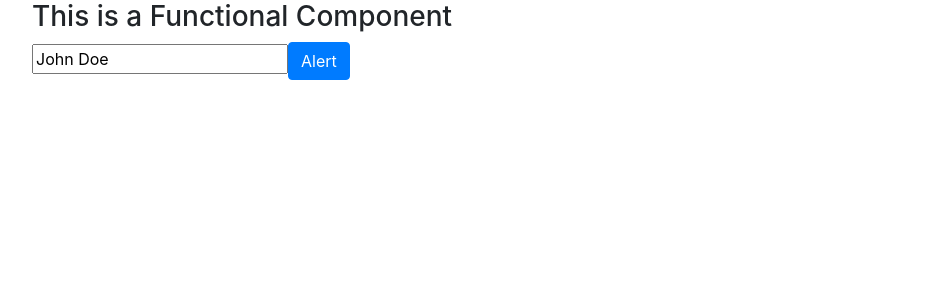
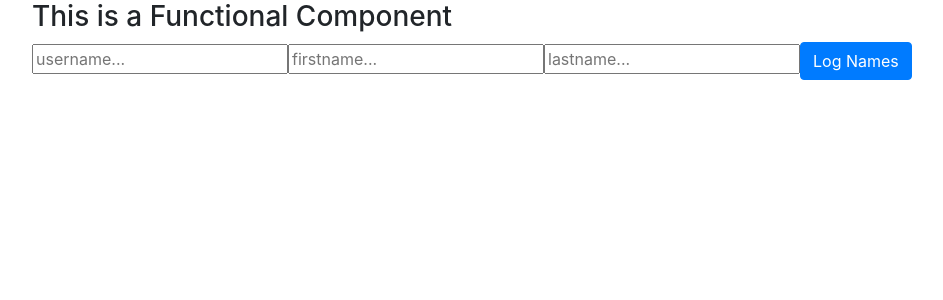
Before and after one commit to nictengkk/react-hooks-demo, a React (Create React App) app: page / in a window 1280 px wide. Shown: the top 300 px of the page, without its empty margins (53-996 px from the left). Built offline with nearby package versions, Linux system fonts and the light colour scheme.

Commit message:
Add code examples for scenario 3

```diff
--- a/src/App.js
+++ b/src/App.js
@@ -1,11 +1,11 @@
 import React, { Component } from "react";
-import Example2After from "./components/Scenario2/Example2After";
+import Example3After from "./components/Scenario3/Example3After";
 
 class App extends Component {
   render() {
     return (
       <div className="container">
-        <Example2After />
+        <Example3After />
       </div>
     );
   }
--- /dev/null
+++ b/src/components/Scenario3/Example3After.jsx
@@ -0,0 +1,53 @@
+import React, {useState} from "react";
+
+function Example3After() {
+  const [userName, setUsername] = useState("");
+  const [firstName, setFirstname] = useState("");
+  const [lastName, setLastname] = useState("");
+
+  const logName = () => {
+    console.log(userName);
+    console.log(firstName);
+    console.log(lastName);
+  };
+
+  const handleUserNameInput = e => {
+    setUsername(e.target.value);
+  };
+  const handleFirstNameInput = e => {
+    setFirstname(e.target.value);
+  };
+  const handleLastNameInput = e => {
+    setLastname(e.target.value);
+  };
+
+  return (
+    <div>
+      <h3> This is a Functional Component </h3>
+
+      <input
+        type="text"
+        onChange={handleUserNameInput}
+        value={userName}
+        placeholder="username..."
+      />
+      <input
+        type="text"
+        onChange={handleFirstNameInput}
+        value={firstName}
+        placeholder="firstname..."
+      />
+      <input
+        type="text"
+        onChange={handleLastNameInput}
+        value={lastName}
+        placeholder="lastname..."
+      />
+      <button className="btn btn-primary" onClick={logName}>
+        Log Names
+      </button>
+    </div>
+  );
+}
+
+export default Example3After;
```
Also changed, not shown: src/components/Scenario3/Example3Before.jsx (added, +58 -0 lines).
